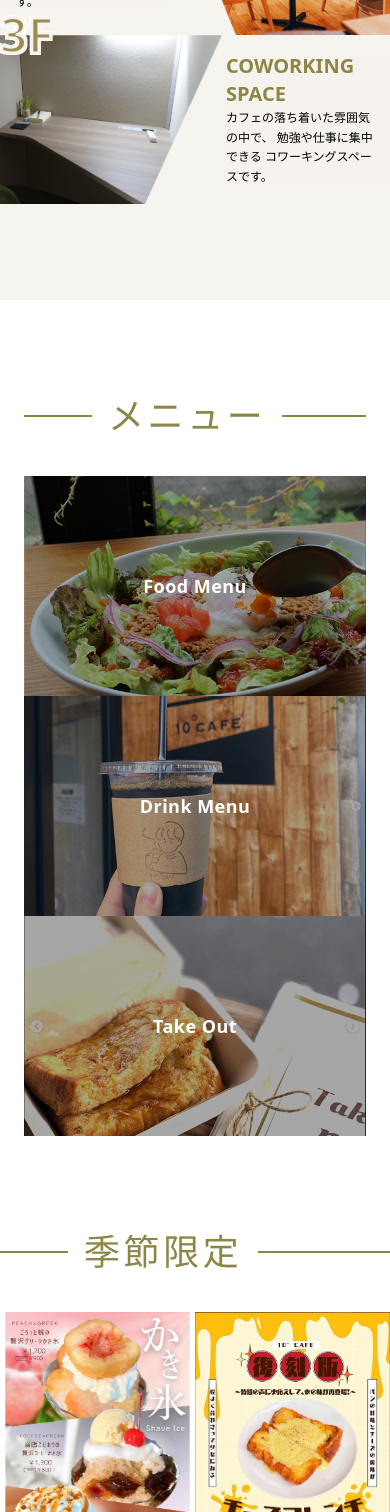
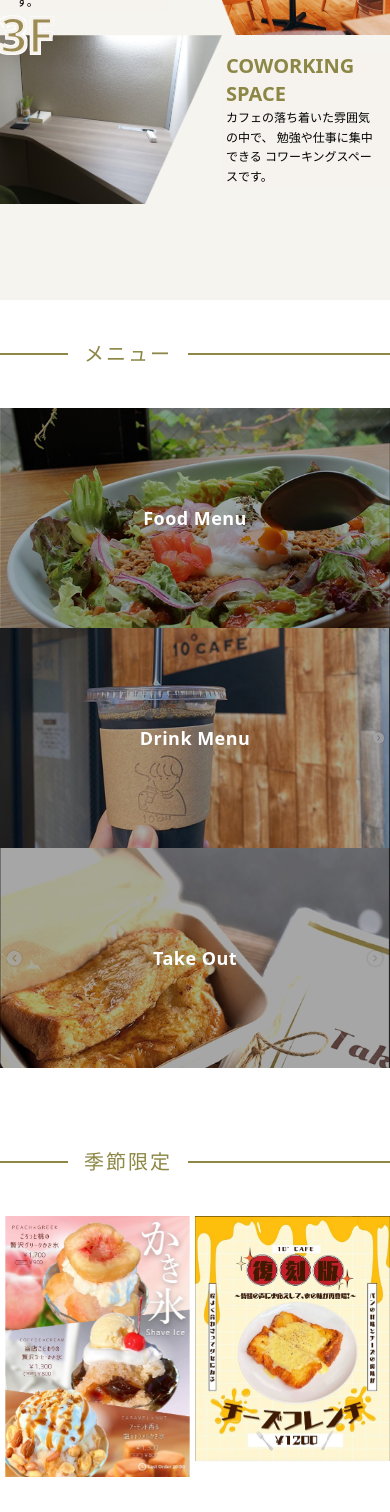
Before and after one commit to liupeiyu21/10-Cafe-Official-Website, a React (Vite) app: page / in a window 390 px wide. Shown: the part 1392-2904 px from the top of the page. Built offline with nearby package versions, Linux system fonts and the light colour scheme; no server answers; the HTML template or start-up script is replaced by a standard one; a web font is replaced by a local one.

Commit message:
update:TopMenuSection見出し修正

```diff
--- a/src/Components/Top/TopMenuSection.tsx
+++ b/src/Components/Top/TopMenuSection.tsx
@@ -5,8 +5,8 @@ import TopMenuCard from "./TopMenuCard";
 
 const TopMenuSection = () => {
   return (
-    <section className="bg-white py-24">
-      <div className="mx-auto max-w-4xl px-6">
+    <section className="bg-white py-10 md:py-24">
+      <div className="mx-auto max-w-4xl md:px-6">
 
         {/* ===== セクションタイトル ===== */}
       <div className="flex items-center gap-4 text-[#8C8745] pb-10">
@@ -14,7 +14,7 @@ const TopMenuSection = () => {
         <span className="block h-[2px] w-17 bg-[#8C8745]" />
 
         {/* テキスト */}
-        <h2 className="whitespace-nowrap text-4xl font-medium tracking-widest">
+        <h2 className="whitespace-nowrap text-xl md:text-4xl font-medium tracking-widest">
           メニュー
         </h2>
 
--- a/src/Components/Top/TopSeasonalSwiper.tsx
+++ b/src/Components/Top/TopSeasonalSwiper.tsx
@@ -13,17 +13,19 @@ import "swiper/css/pagination";
 const TopSeasonalSwiper = () => {
   return (
     <section>
-      <div className="flex items-center gap-4 text-[#8C8745] pb-10 max-w-4xl mx-auto">
+      <div className='mx-auto max-w-4xl md:px-6 pt-10 md:pt-24'>
+        <div className="flex items-center gap-4 text-[#8C8745] pb-10 md:pb-24">
           {/* 左ライン（短い） */}
           <span className="block h-[2px] w-17 bg-[#8C8745]" />
 
           {/* テキスト */}
-        <h2 className="whitespace-nowrap text-4xl font-medium tracking-widest">
+          <h2 className="whitespace-nowrap text-xl md:text-4xl font-medium tracking-widest">
             季節限定
           </h2>
 
           {/* 右ライン（長い） */}
           <span className="block h-[2px] flex-1 bg-[#8C8745]" />
+        </div>
       </div>
         <Swiper
         modules={[Navigation, Pagination]}
```
Also changed, not shown: src/Components/Top/TopNews.tsx (indentation only). Lines whose indentation alone changed are shown as unchanged.
